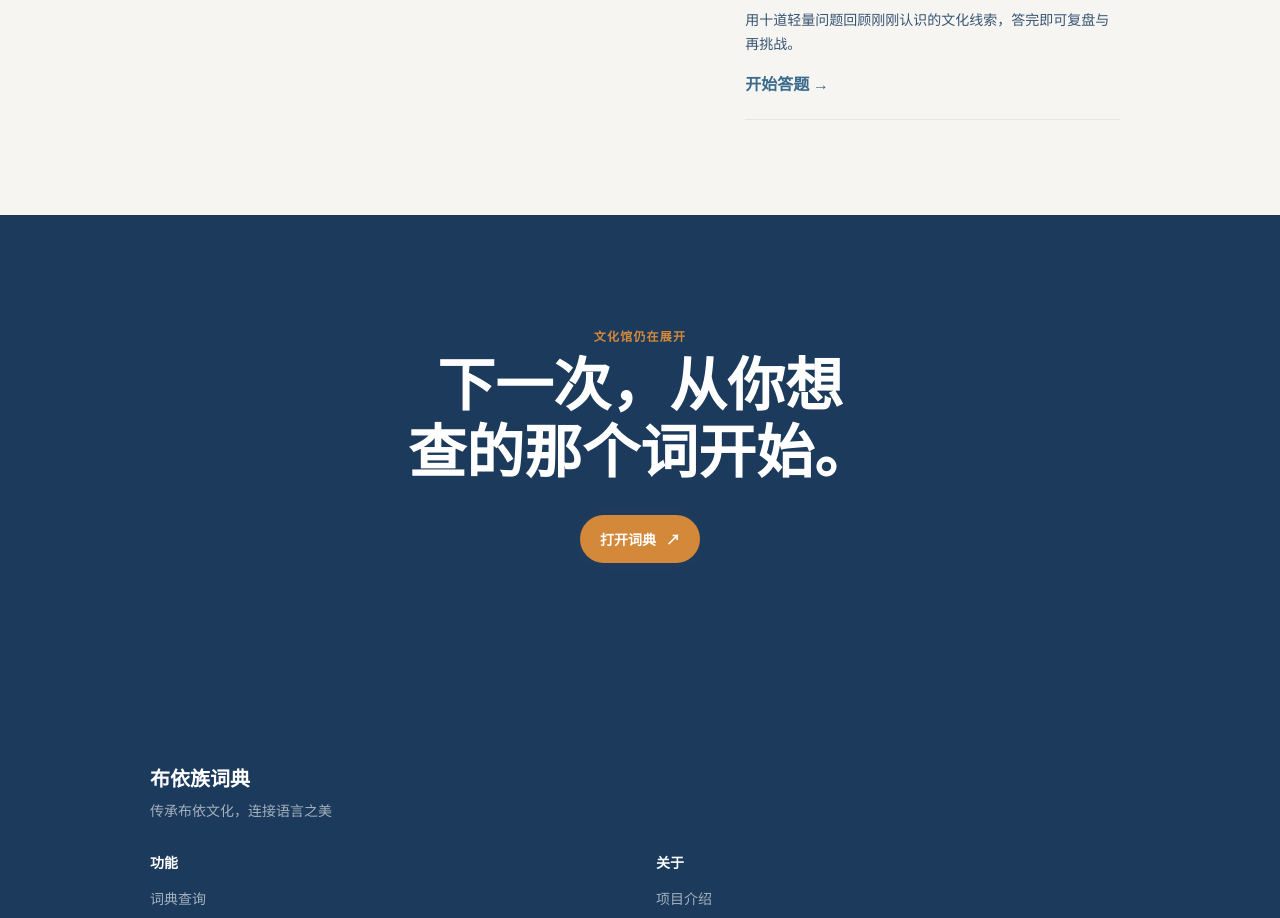
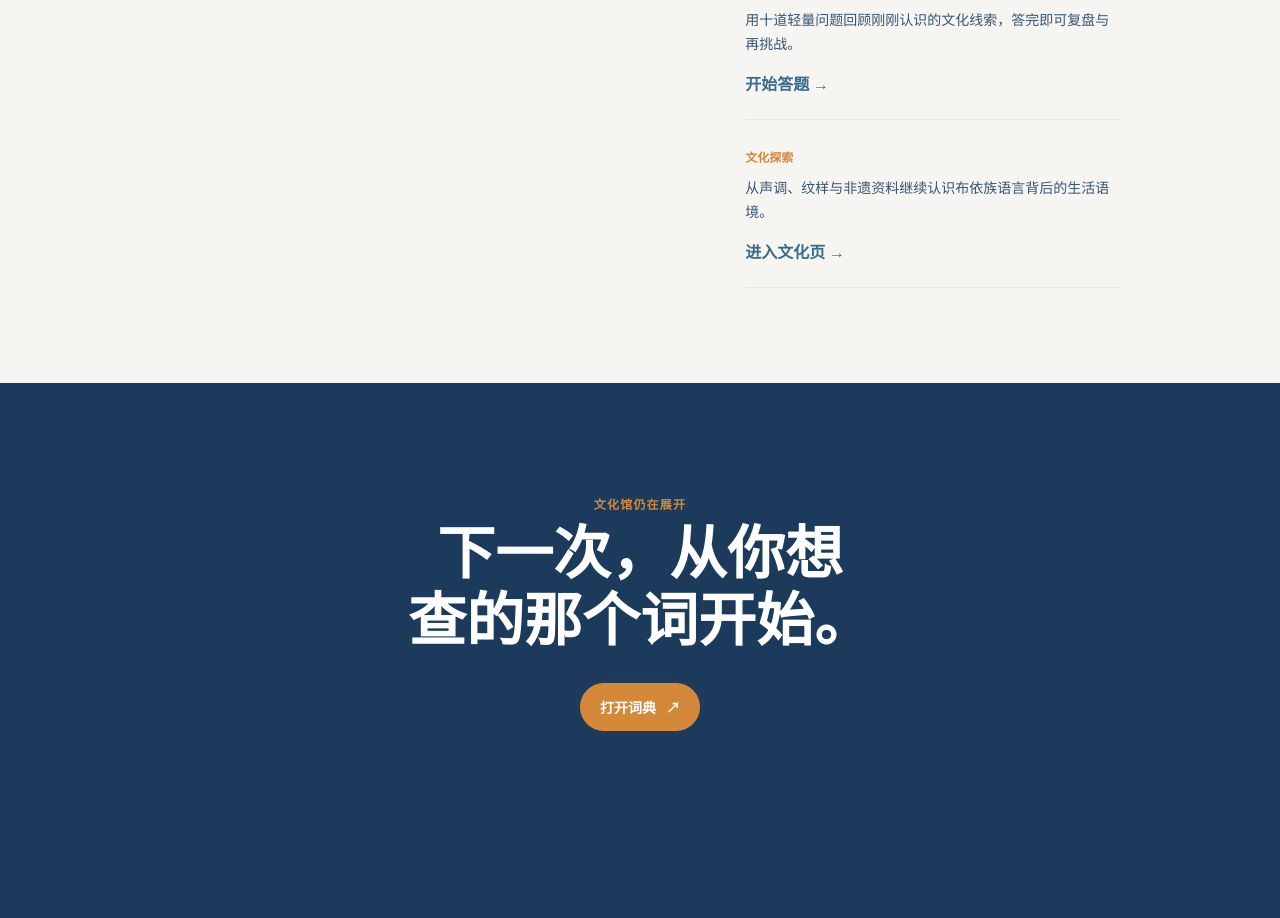
Before and after one commit to guanshiqin99-spec/buyiweb, a Vue app in the folder buyi-dictionary-vue/: page / in a window 1280 px wide. Shown: the part 3440-4358 px from the top of the page. Built offline with nearby package versions, Linux system fonts and the light colour scheme.

Commit message:
实现 P1-1 内容关联导航

```diff
--- a/buyi-dictionary-vue/src/views/Culture.vue
+++ b/buyi-dictionary-vue/src/views/Culture.vue
@@ -223,6 +223,7 @@ onUnmounted(() => {
           <h2>{{ selectedPattern.title }}</h2>
           <p>{{ selectedPattern.detail }}</p>
           <a :href="selectedPattern.sourceUrl" target="_blank" rel="noreferrer">查看出处：{{ selectedPattern.sourceTitle }} <span aria-hidden="true">↗</span></a>
+          <RouterLink to="/songs">听相关民歌 <span aria-hidden="true">→</span></RouterLink>
         </div>
       </article>
     </dialog>
--- a/buyi-dictionary-vue/src/views/Home.vue
+++ b/buyi-dictionary-vue/src/views/Home.vue
@@ -139,6 +139,11 @@ onUnmounted(() => {
           <p>用十道轻量问题回顾刚刚认识的文化线索，答完即可复盘与再挑战。</p>
           <RouterLink to="/quiz">开始答题 →</RouterLink>
         </article>
+        <article>
+          <span>文化探索</span>
+          <p>从声调、纹样与非遗资料继续认识布依族语言背后的生活语境。</p>
+          <RouterLink to="/culture">进入文化页 →</RouterLink>
+        </article>
       </div>
     </section>
 
--- a/buyi-dictionary-vue/src/views/Quiz.vue
+++ b/buyi-dictionary-vue/src/views/Quiz.vue
@@ -289,6 +289,7 @@ onUnmounted(() => {
       <div class="quiz-result__actions">
         <button type="button" @click="startQuiz">再来一局</button>
         <RouterLink to="/culture">回到文化页</RouterLink>
+        <RouterLink to="/record">查看学习记录 →</RouterLink>
       </div>
     </section>
   </main>
--- a/buyi-dictionary-vue/src/views/Songs.vue
+++ b/buyi-dictionary-vue/src/views/Songs.vue
@@ -155,6 +155,7 @@ onUnmounted(() => {
         <AudioSpectrum :active="isHeroPlaying" class="hero-spectrum-anim" />
         <p v-if="playerStore.message" class="songs-hero__status hero-status-anim" role="status">{{ playerStore.message }}</p>
         <p v-if="shareNotice" class="songs-hero__status" role="status">{{ shareNotice }}</p>
+        <RouterLink class="songs-hero__next" to="/quiz">去答题检验 <span aria-hidden="true">→</span></RouterLink>
       </div>
     </section>
 
@@ -253,6 +254,9 @@ onUnmounted(() => {
 .songs-hero__copy > p, .song-library__heading p, .song-note p:first-child, .song-provenance p { margin: 0; color: var(--page-accent); font-size: 12px; font-weight: 700; letter-spacing: .1em; }
 .songs-hero__copy h1 { max-width: 650px; margin: 10px 0 14px; font: 600 clamp(44px, 7vw, 82px) / .98 var(--font-serif); letter-spacing: -.03em; text-wrap: balance; }
 .songs-hero__copy > span { color: var(--c-white-78); font-size: 16px; }.songs-hero__status { max-width: 42ch; margin: 14px 0 0; color: var(--c-white-78); font-size: 13px; line-height: 1.6; }
+.songs-hero__next { display: inline-flex; gap: 8px; margin-top: 22px; color: var(--page-accent); font-size: 14px; font-weight: 700; text-decoration: none; }
+.songs-hero__next:hover { color: var(--c-white); }
+.songs-hero__next:focus-visible { outline: 2px solid var(--page-accent); outline-offset: 3px; }
 
 .song-library {
   position: relative;
```
Also changed, not shown: buyi-dictionary-vue/src/views/Dictionary.vue (+5 -0 lines).
